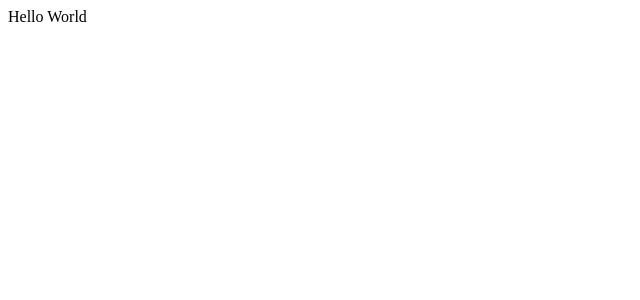
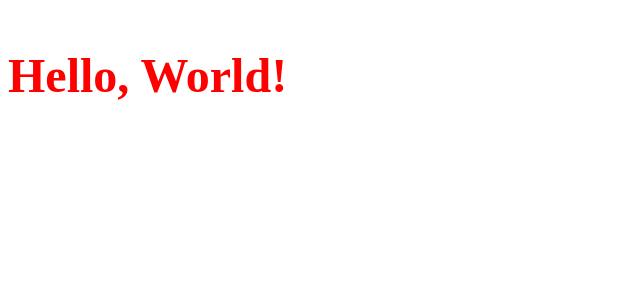
Before and after one commit to aizu-go-kapro/keiGo, a React app in the folder frontend/: page / in a window 1280 px wide. Shown: the top 300 px of the page, without its empty margins (0-640 px from the left). Built offline with nearby package versions, Linux system fonts and the light colour scheme; the HTML template or start-up script is replaced by a standard one.

Commit message:
:+1: webpack-dev-serverとstyled-components

```diff
--- /dev/null
+++ b/frontend/src/components/Hello.tsx
@@ -0,0 +1,18 @@
+import * as React from 'react';
+import styled from 'styled-components';
+
+type Props = {}
+
+const Hello: React.SFC<Props> = props => {
+    return (
+        <BigTitle>Hello, World!</BigTitle>
+    )
+};
+
+const BigTitle = styled.p`
+    font-size: 3rem;
+    font-weight: bold;
+    color: red;
+`;
+
+export default Hello;
--- a/frontend/src/main.tsx
+++ b/frontend/src/main.tsx
@@ -1,12 +1,16 @@
 import * as React from 'react';
 import * as ReactDOM from 'react-dom';
+import Hello from './components/Hello';
 
 class App extends React.Component {
     render() {
         return (
-            <div>Hello World</div>
+            <div>
+                <Hello />
+            </div>
         );
     }
 }
 
+
 ReactDOM.render(<App />, document.querySelector('#app'));
--- a/frontend/webpack.config.js
+++ b/frontend/webpack.config.js
@@ -25,5 +25,8 @@ module.exports = {
     // import 文で .ts や .tsx ファイルを解決するため
     resolve: {
         extensions: [".ts", ".tsx", ".js", ".json"]
+    },
+    devServer: {
+        contentBase: `${__dirname}/dist`
     }
 };
```
Also changed, not shown: frontend/package.json (+6 -2 lines), 3 other files (tests, documents, lock files or other folders).
